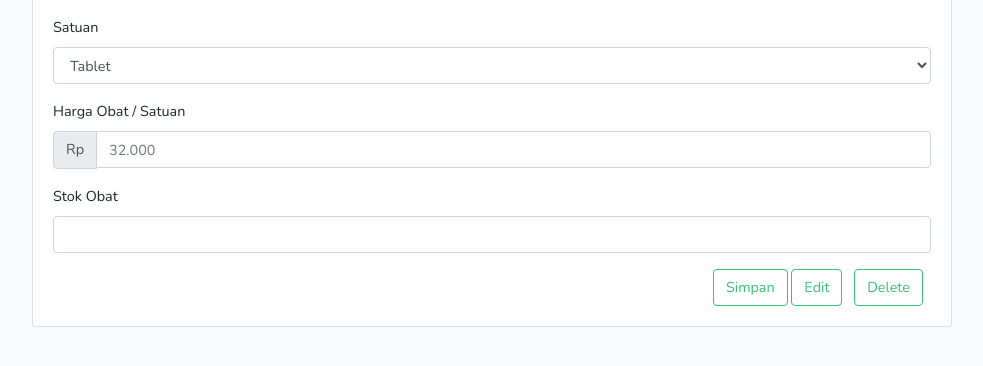
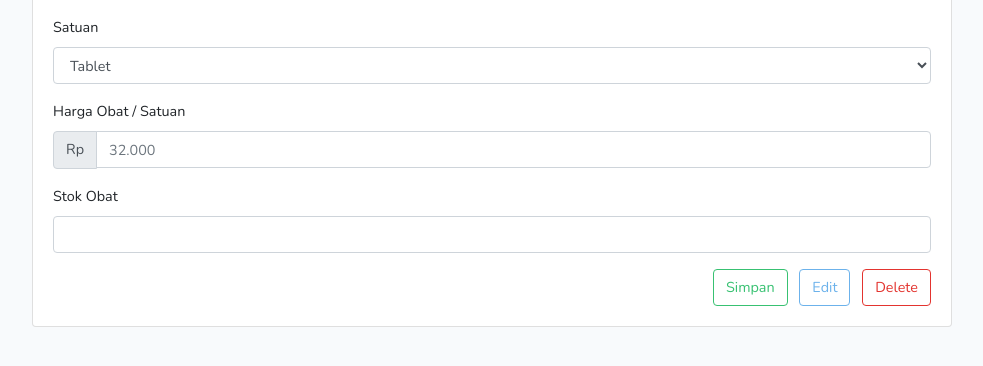
Before and after one commit to omandotkom/eapotek, a Laravel app: page /input/obat in a window 1280 px wide. Shown: the part 384-750 px from the top of the page, without its empty margins (148-1131 px from the left). Run offline with Laravel 8, Linux system fonts and the light colour scheme; data comes from the database, SQL or seed files in the repository; data that the repository does not hold is empty; some libraries are stand-ins or nearby versions.

Commit message:
Merubah warna tombol Halaman Input Obat

```diff
--- a/resources/views/input/obat.blade.php
+++ b/resources/views/input/obat.blade.php
@@ -59,9 +59,9 @@
                             <input type="text" class="form-control" id="stokObat" placeholder="">
                         </div>
                         <div class="text-right">
-                            <button type="submit"  id="send_form" class="btn btn-outline-success">Simpan</button>
-                            <button type="submit" onclick="onSubmitClicked();" id="edit_form" class="btn btn-outline-success mr-2">Edit</button>
-                            <button type="submit" onclick="onSubmitClicked();" id="delete_form" class="btn btn-outline-success mr-2">Delete</button>
+                            <button type="submit"  id="send_form" class="btn btn-outline-success mr-2">Simpan</button>
+                            <button type="submit" onclick="onSubmitClicked();" id="edit_form" class="btn btn-outline-info mr-2">Edit</button>
+                            <button type="submit" onclick="onSubmitClicked();" id="delete_form" class="btn btn-outline-danger">Delete</button>
                         </div>
                         <script>
                             jQuery(document).ready(function () {
```
